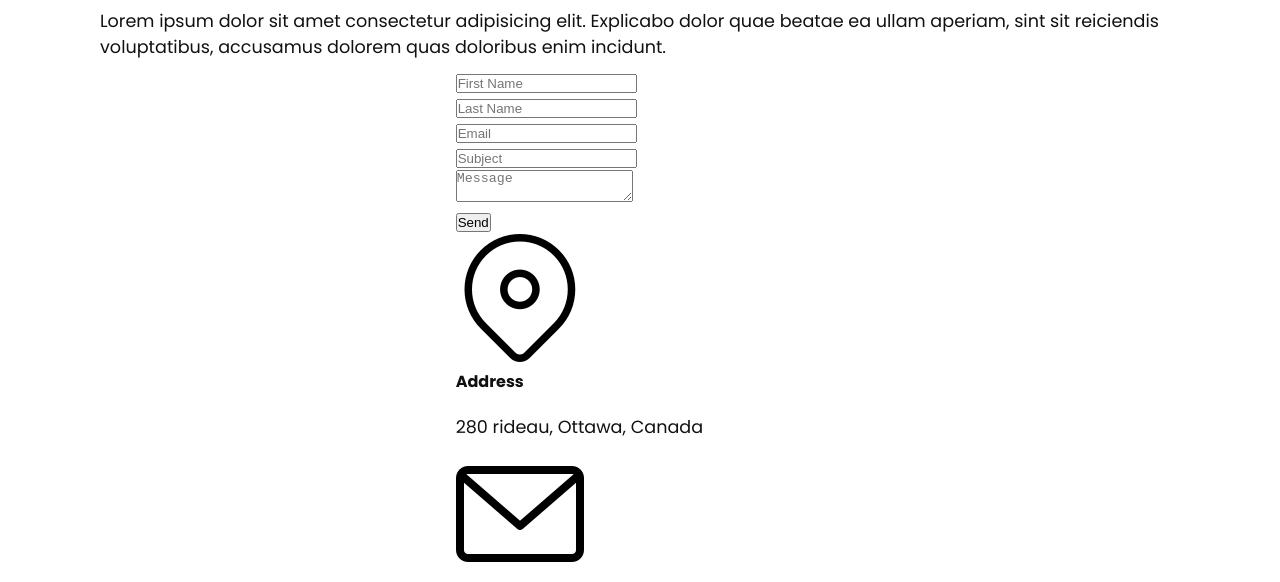
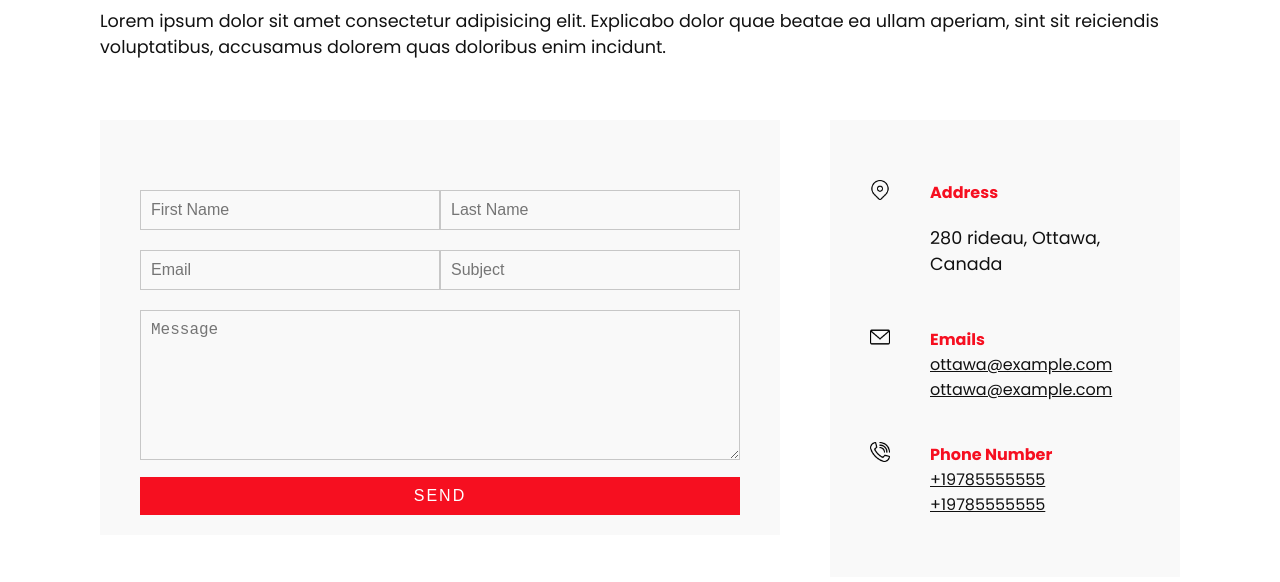
Before and after one commit to DanDucVira/creativeAgencyWebsite, a plain HTML site: page contact.html in a window 1280 px wide. Shown: the part 217-799 px from the top of the page. Drawn offline with Linux system fonts and the light colour scheme.

Commit message:
Finishe Project

```diff
--- a/css/style.css
+++ b/css/style.css
@@ -251,6 +251,107 @@ section.home {
 
 }
 
+/*Contact Page*/
+.contact {
+    position: relative;
+    width: 100%;
+    margin-top: 50px;
+    display: flex;
+    justify-content: space-between;
+    align-items: flex-start;
+
+}
+
+.contact-form {
+    position: relative;
+    background: #f9f9f9;
+    width: calc(100% - 400px);
+    padding: 60px 40px 20px;
+}
+
+.contact-form form {
+    width: 100%;
+}
+
+.contact-form .row {
+    width: 100%;
+    display: flex;
+
+}
+
+.contact-form .input50 {
+    width: 50%;
+    margin-top: 0 10px;
+
+}
+
+.contact-form .input100 {
+    width: 100%;
+    margin-top: 0 10px;
+
+}
+
+.contact-form .row input,
+.contact-form .row textarea {
+    position: relative;
+    border: 1px solid rgba(0, 0, 0, 0.2);
+    color: #111;
+    background: transparent;
+    width: 100%;
+    padding: 10px;
+    outline: none;
+    font-size: 16px;
+    font-weight: 300;
+    margin: 10px 0;
+    resize: 0;
+}
+
+.contact-form .row textarea {
+    height: 150px;
+
+}
+
+.contact-form .row input[type="submit"] {
+    background: var(--primary-color);
+    color: #fff;
+    margin: 0;
+    text-transform: uppercase;
+    letter-spacing: 2px;
+    font-weight: 300;
+    border: 0;
+    cursor: pointer;
+}
+
+.contact-info {
+    width: 350px;
+    background: #f9f9f9;
+    padding: 60px 40px 20px;
+
+
+}
+
+.contact-info .info-box {
+    display: flex;
+    align-items: flex-start;
+    margin-bottom: 40px;
+
+}
+
+.contact-info .info-box .contact-icon {
+    width: 20px;
+    margin-right: 40px;
+
+}
+
+.contact-info .info-box .details h4 {
+    color: var(--primary-color);
+}
+
+.contact-info .info-box .details p,
+.contact-info .info-box .details a {
+    color: #111;
+}
+
 /*Media Queries*/
 @media(max-width: 1068px) {
     .home-img {
@@ -276,6 +377,31 @@ section.home {
         grid-template-columns: 1fr 1fr;
 
     }
+
+    .contact {
+        flex-direction: column;
+    }
+
+    .contact-form {
+        width: 100%;
+        padding: 30px 30px 20px;
+    }
+
+    .contact-form .row {
+        flex-direction: column;
+    }
+
+    .contact-form .input50,
+    .contact-form .input100 {
+        width: 100%;
+        margin: 0;
+    }
+
+    .contact-info {
+        width: 100%;
+        margin-top: 20px;
+        padding: 20px 30px 20px;
+    }
 }
 
 @media(max-width: 768px) {
```
